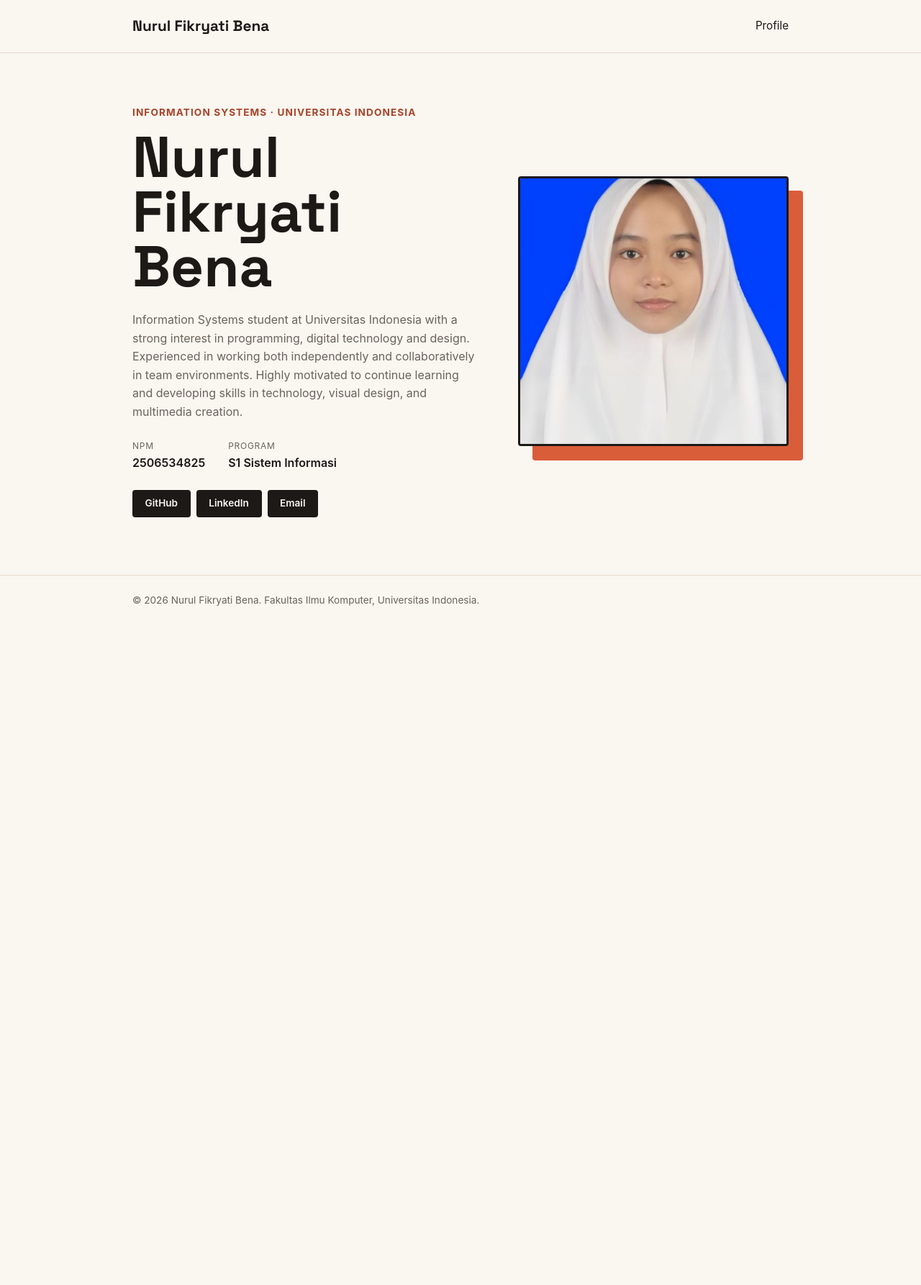
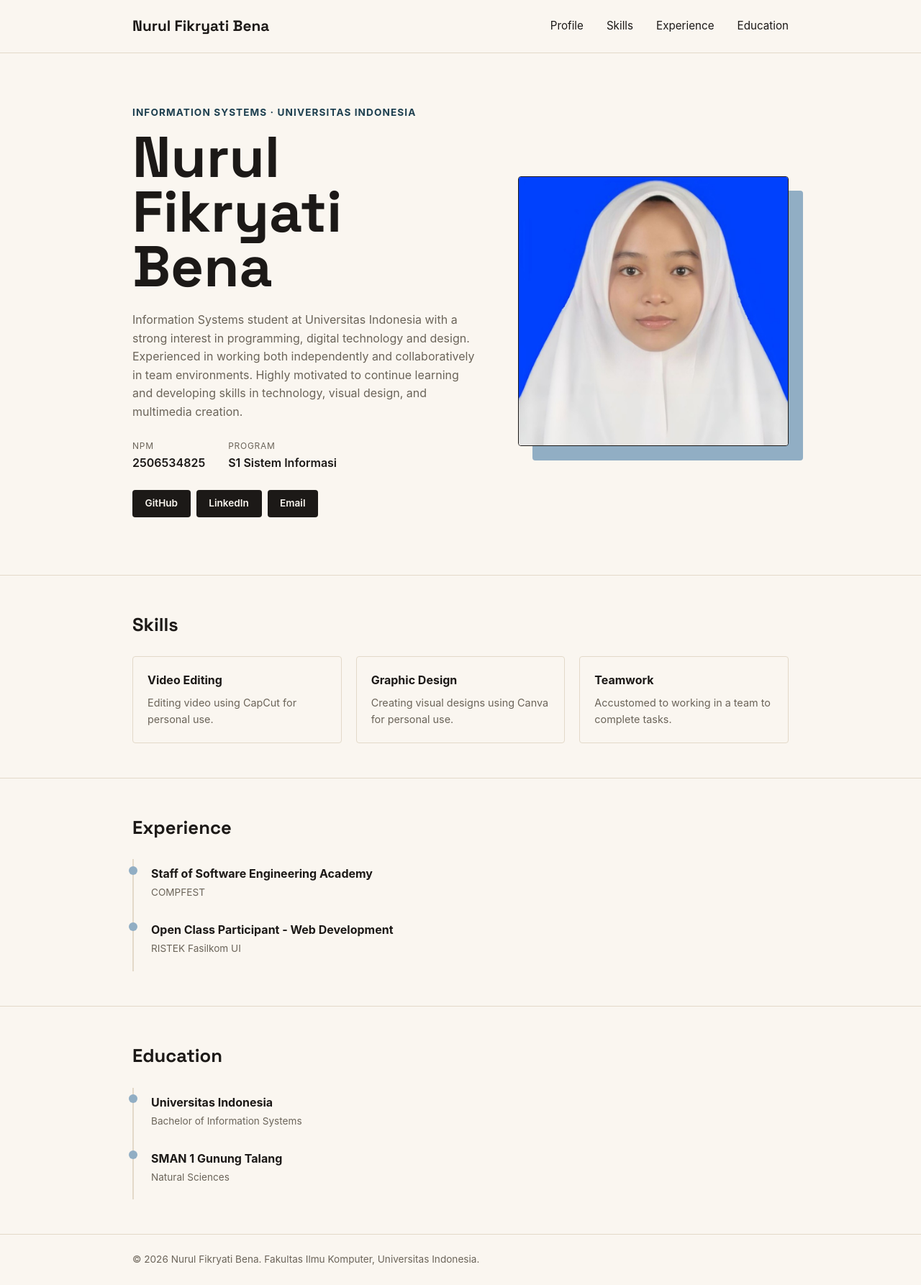
Before and after one commit to nurulbena/myportofolio, a Django app: page / in a window 1280 px wide. Shown: the whole page at 72% size. Before the commit the page ends 842 px from the top, so only its background shows below. Run offline with Django 5.2, Linux system fonts and the light colour scheme.

Commit message:
styling tampilan: perbaiki foto profil dan warna

```diff
--- a/static/css/style.css
+++ b/static/css/style.css
@@ -7,8 +7,8 @@
 :root {
     --ink: #1c1917;
     --paper: #faf6f0;
-    --accent: #d95d39;
-    --accent-dark: #a8442a;
+    --accent: #91aec4;
+    --accent-dark: #1d3f4f;
     --line: #e3d9c9;
     --text-muted: #6b6459;
     --radius: 4px;
@@ -164,9 +164,85 @@ h1, .brand {
     display: block;
     width: 100%;
     aspect-ratio: 1 / 1;
+    object-position: center 30%;
     object-fit: cover;
     border-radius: var(--radius);
-    border: 3px solid var(--ink);
+    border: 1px solid var(--ink);
+}
+
+.skills-section,
+.experience-section,
+.education-section {
+    padding: 3rem 0;
+    border-top: 1px solid var(--line);
+}
+
+.skills-section h2,
+.experience-section h2,
+.education-section h2 {
+    font-family: "Space Grotesk", -apple-system, sans-serif;
+    font-size: 1.6rem;
+    margin-bottom: 1.5rem;
+}
+
+.skills-grid {
+    display: grid;
+    grid-template-columns: repeat(3, 1fr);
+    gap: 1.25rem;
+}
+
+.skill-card {
+    padding: 1.25rem;
+    background-color: var(--paper);
+    border: 1px solid var(--line);
+    border-radius: var(--radius);
+    transition: transform 0.2s ease, border-color 0.2s ease;
+}
+
+.skill-card:hover {
+    transform: translateY(-4px);
+    border-color: var(--accent);
+}
+
+.skill-card h3 {
+    font-size: 1rem;
+    margin-bottom: 0.4rem;
+}
+
+.skill-card p {
+    color: var(--text-muted);
+    font-size: 0.9rem;
+}
+
+.timeline {
+    list-style: none;
+    border-left: 2px solid var(--line);
+}
+
+.timeline-item {
+    position: relative;
+    padding: 0.5rem 0 1.25rem 1.5rem;
+}
+
+.timeline-item::before {
+    content: "";
+    position: absolute;
+    left: -7px;
+    top: 0.6rem;
+    width: 12px;
+    height: 12px;
+    border-radius: 50%;
+    background-color: var(--accent);
+}
+
+.timeline-item h3 {
+    font-size: 1rem;
+    margin-bottom: 0.15rem;
+}
+
+.timeline-item p {
+    color: var(--text-muted);
+    font-size: 0.85rem;
 }
 
 .site-footer {
@@ -192,4 +268,8 @@ h1, .brand {
     .social-links {
         justify-content: flex-start;
     }
+
+    .skills-grid {
+        grid-template-columns: 1fr;
+    }
 }
--- a/templates/index.html
+++ b/templates/index.html
@@ -15,6 +15,9 @@
             <a href="#profile" class="brand">Nurul Fikryati Bena</a>
             <nav>
                 <a href="#profile">Profile</a>
+                <a href="#skills">Skills</a>
+                <a href="#experience">Experience</a>
+                <a href="#education">Education</a>
             </nav>
         </div>
     </header>
@@ -50,6 +53,58 @@
                 </div>
             </div>
         </section>
+
+        <section id="skills" class="skills-section">
+            <div class="container">
+                <h2>Skills</h2>
+                <div class="skills-grid">
+                    <article class="skill-card">
+                        <h3>Video Editing</h3>
+                        <p>Editing video using CapCut for personal use.</p>
+                    </article>
+                    <article class="skill-card">
+                        <h3>Graphic Design</h3>
+                        <p>Creating visual designs using Canva for personal use.</p>
+                    </article>
+                    <article class="skill-card">
+                        <h3>Teamwork</h3>
+                        <p>Accustomed to working in a team to complete tasks.</p>
+                    </article>
+                </div>
+            </div>
+        </section>
+
+        <section id="experience" class="experience-section">
+            <div class="container">
+                <h2>Experience</h2>
+                <ul class="timeline">
+                    <li class="timeline-item">
+                        <h3>Staff of Software Engineering Academy</h3>
+                        <p>COMPFEST</p>
+                    </li>
+                    <li class="timeline-item">
+                        <h3>Open Class Participant - Web Development</h3>
+                        <p>RISTEK Fasilkom UI</p>
+                    </li>
+                </ul>
+            </div>
+        </section>
+
+        <section id="education" class="education-section">
+            <div class="container">
+                <h2>Education</h2>
+                <ul class="timeline">
+                    <li class="timeline-item">
+                        <h3>Universitas Indonesia</h3>
+                        <p>Bachelor of Information Systems</p>
+                    </li>
+                    <li class="timeline-item">
+                        <h3>SMAN 1 Gunung Talang</h3>
+                        <p>Natural Sciences</p>
+                    </li>
+                </ul>
+            </div>
+        </section>
     </main>
 
     <footer class="site-footer">
```
Also changed, not shown: README.md.
